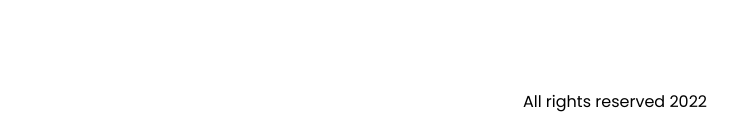
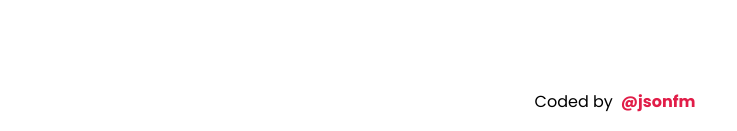
Before and after one commit to jsonfm/pokedex, a React (Vite) app: page /pokedex/dx in a window 1280 px wide. Shown: the part 730-861 px from the top of the page, without its empty margins (25-762 px from the left). Built offline with nearby package versions, Linux system fonts and the light colour scheme.

Commit message:
⚡ [UPDATE] Footer

```diff
--- a/src/components/Footer/index.jsx
+++ b/src/components/Footer/index.jsx
@@ -3,8 +3,8 @@ import React from "react";
 export default function Footer(){
     return(
         <footer className="">
-            <div className="container px-4 h-16 flex items-center justify-center">
-                All rights reserved 2022
+            <div className="container px-4 h-16 flex gap-2 items-center justify-center">
+                Coded by <a href="https://github.com/jsonfm/pokedex" target="_blank" rel="noopener noreferrer"><b className="text-rose-600">@jsonfm</b></a>
             </div>
         </footer>
     )
```
